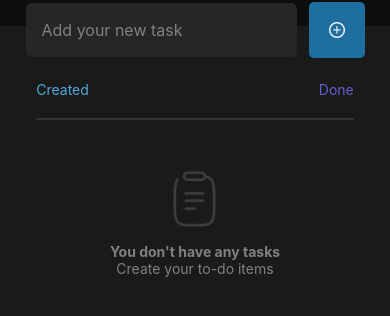
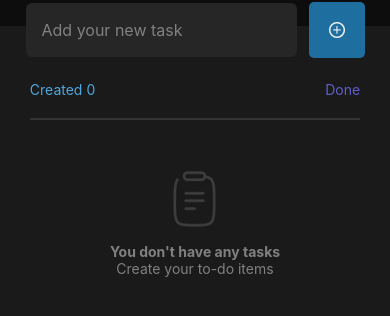
Before and after one commit to gabrieldasneves/DOIT, a React Native app in the folder DOIT/: screen / in a window 390 px wide. Shown: the part 160-476 px from the top of the page. Built offline with nearby package versions, Linux system fonts and the light colour scheme.

Commit message:
empty tasks conditional logic

```diff
--- a/DOIT/src/screens/home/index.tsx
+++ b/DOIT/src/screens/home/index.tsx
@@ -56,14 +56,16 @@ export function Home() {
       <View style={styles.taskContainer}>
         <View style={styles.counterContainer}>
           <View>
-            <Text style={styles.createdText}>Created</Text>
+            <Text style={styles.createdText}>Created {tasks.length}</Text>
           </View>
           <View>
             <Text style={styles.doneText}>Done</Text>
           </View>
         </View>
-
         <View style={styles.tasks}>
+          {tasks.length === 0 ? (
+            <EmptyTasks />
+          ) : (
             <FlatList
               data={tasks}
               renderItem={({ item }) => (
@@ -74,7 +76,7 @@ export function Home() {
                 />
               )}
             />
-          <EmptyTasks />
+          )}
         </View>
       </View>
     </View>
```
Lines whose indentation alone changed are shown as unchanged.
